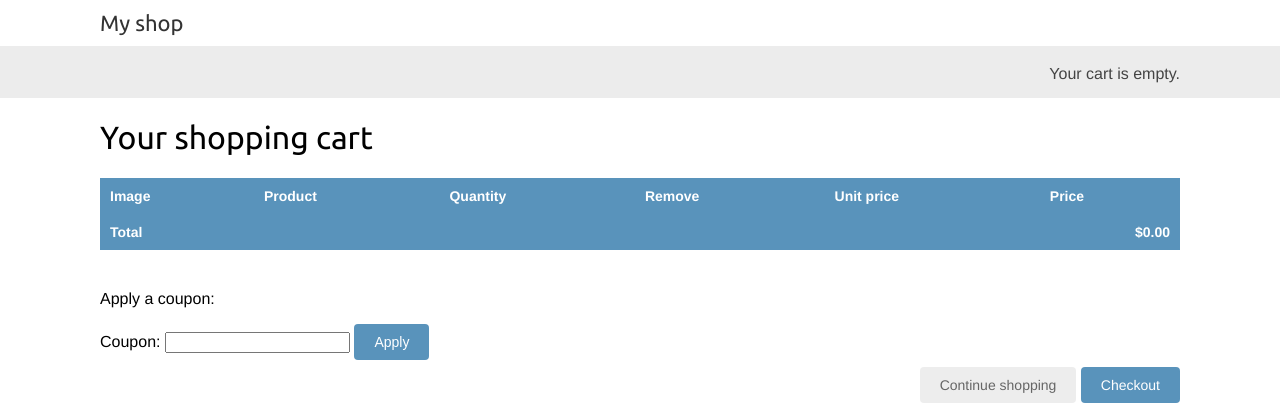
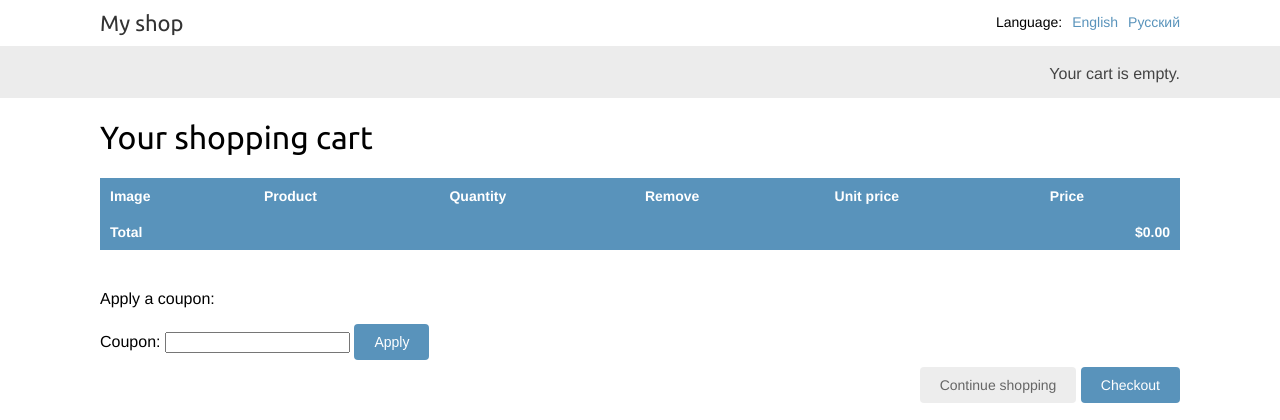
Before and after one commit to vsmrnw/online_shop, a Django app: page /en/cart/ in a window 1280 px wide. Shown: the top 420 px of the page. Run offline with Django 4.2, Linux system fonts and the light colour scheme; parts of the project's set-up code (start-up, migrations or seed data) failed here and were passed over.

Commit message:
add language selector to base template

```diff
--- a/apps/shop/templates/shop/base.html
+++ b/apps/shop/templates/shop/base.html
@@ -3,14 +3,31 @@
 <!DOCTYPE html>
 <html>
   <head>
-    <meta charset="utf-8"/>
+    <meta charset="utf-8" />
     <title>{% block title %}{% trans "My shop" %}{% endblock %}</title>
     <link href="{% static "css/base.css" %}" rel="stylesheet">
   </head>
   <body>
     <div id="header">
       <a href="/" class="logo">{% trans "My shop" %}</a>
+      {% get_current_language as LANGUAGE_CODE %}
+      {% get_available_languages as LANGUAGES %}
+      {% get_language_info_list for LANGUAGES as languages %}
+      <div class="languages">
+        <p>{% trans "Language" %}:</p>
+        <ul class="languages">
+          {% for language in languages %}
+            <li>
+              <a href="/{{ language.code }}/"
+              {% if language.code == LANGUAGE_CODE %} class="selected"{% endif %}>
+                {{ language.name_local }}
+              </a>
+            </li>
+          {% endfor %}
+        </ul>
       </div>
+    </div>
+
     <div id="subheader">
       <div class="cart">
         {% with total_items=cart|length %}
```
Also changed, not shown: apps/db.sqlite3. Lines whose indentation alone changed are shown as unchanged.
